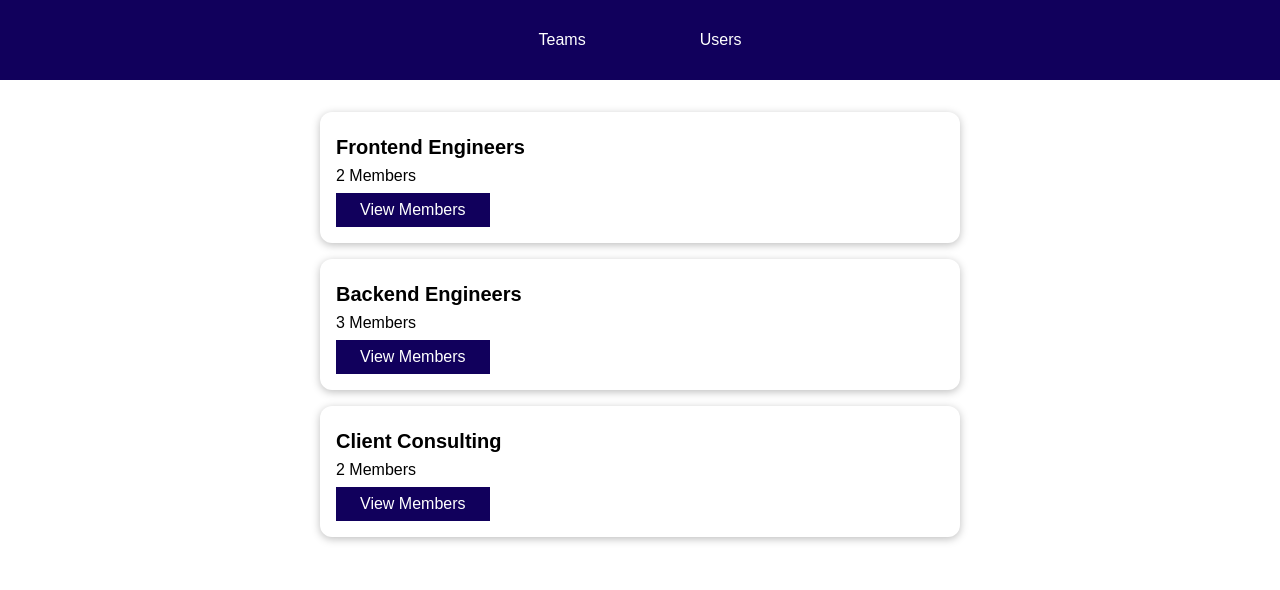
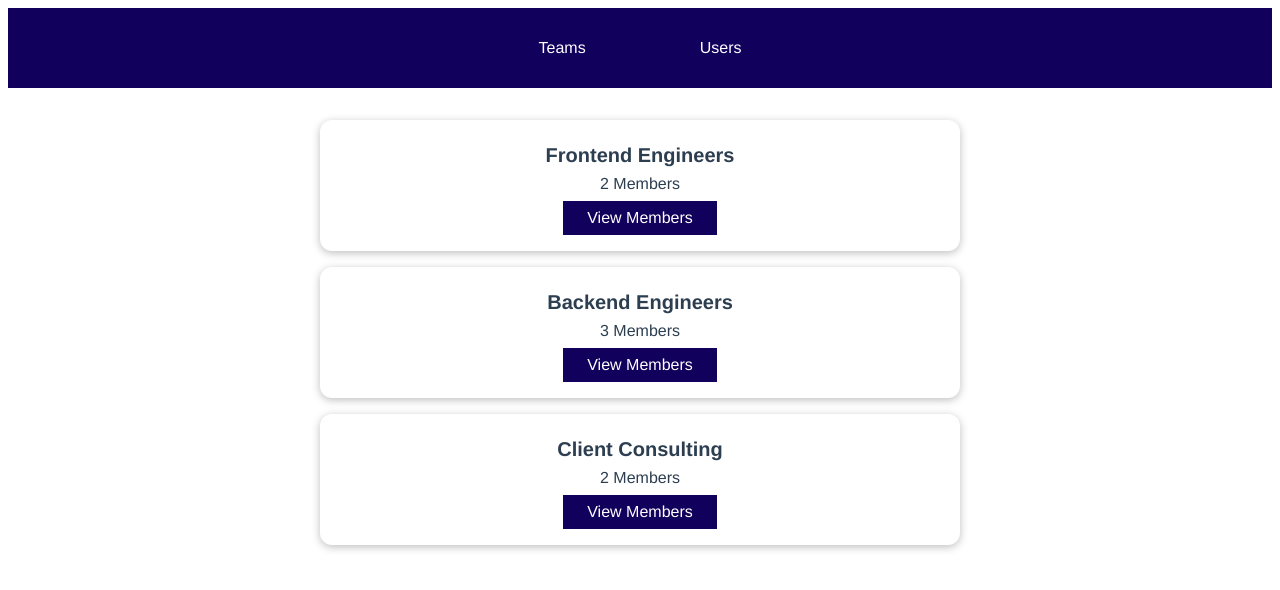
Before and after one commit to leokotman/users-teams-wrouter, a Vue app: page /teams in a window 1280 px wide. Shown: the top 590 px of the page. Built offline with nearby package versions, Linux system fonts and the light colour scheme.

Commit message:
added router

```diff
--- a/package.json
+++ b/package.json
@@ -9,11 +9,13 @@
   },
   "dependencies": {
     "core-js": "^3.6.5",
-    "vue": "^3.0.0"
+    "vue": "^3.0.0",
+    "vue-router": "^4.0.0-0"
   },
   "devDependencies": {
     "@vue/cli-plugin-babel": "~4.5.0",
     "@vue/cli-plugin-eslint": "~4.5.0",
+    "@vue/cli-plugin-router": "~4.5.0",
     "@vue/cli-service": "~4.5.0",
     "@vue/compiler-sfc": "^3.0.0",
     "@vue/eslint-config-prettier": "^6.0.0",
--- a/src/App.vue
+++ b/src/App.vue
@@ -1,20 +1,16 @@
 <template>
-  <the-navigation @set-page="setActivePage"></the-navigation>
-  <main>
-    <component :is="activePage"></component>
-  </main>
+  <the-navigation>
+    <router-link to="/teams">Teams</router-link> |
+    <router-link to="/users">Users</router-link>
+  </the-navigation>
+  <router-view />
 </template>
 
 <script>
-import TeamsList from "./components/teams/TeamsList.vue";
-import UsersList from "./components/users/UsersList.vue";
 import TheNavigation from "./components/nav/TheNavigation.vue";
-
 export default {
   components: {
     TheNavigation,
-    TeamsList,
-    UsersList,
   },
   data() {
     return {
@@ -45,18 +41,16 @@ export default {
     },
   },
 };
+
 </script>
 
 <style>
-* {
-  box-sizing: border-box;
+#app {
+  font-family: Avenir, Helvetica, Arial, sans-serif;
+  -webkit-font-smoothing: antialiased;
+  -moz-osx-font-smoothing: grayscale;
+  text-align: center;
+  color: #2c3e50;
 }
 
-html {
-  font-family: sans-serif;
-}
-
-body {
-  margin: 0;
-}
 </style>
--- a/src/main.js
+++ b/src/main.js
@@ -1,7 +1,18 @@
 import { createApp } from "vue";
+import { createRouter, createWebHistory } from "vue-router";
 
 import App from "./App.vue";
+import TeamsList from "./components/teams/TeamsList.vue";
+import UsersList from "./components/users/UsersList.vue";
 
-const app = createApp(App);
+const router = createRouter({
+  routes: [
+    { path: "/teams", component: TeamsList },
+    { path: "/users", component: UsersList },
+  ],
+  history: createWebHistory(),
+});
+
+const app = createApp(App).use(router);
 
 app.mount("#app");
```
Also changed, not shown: 1 other file (tests, documents, lock files or other folders).
